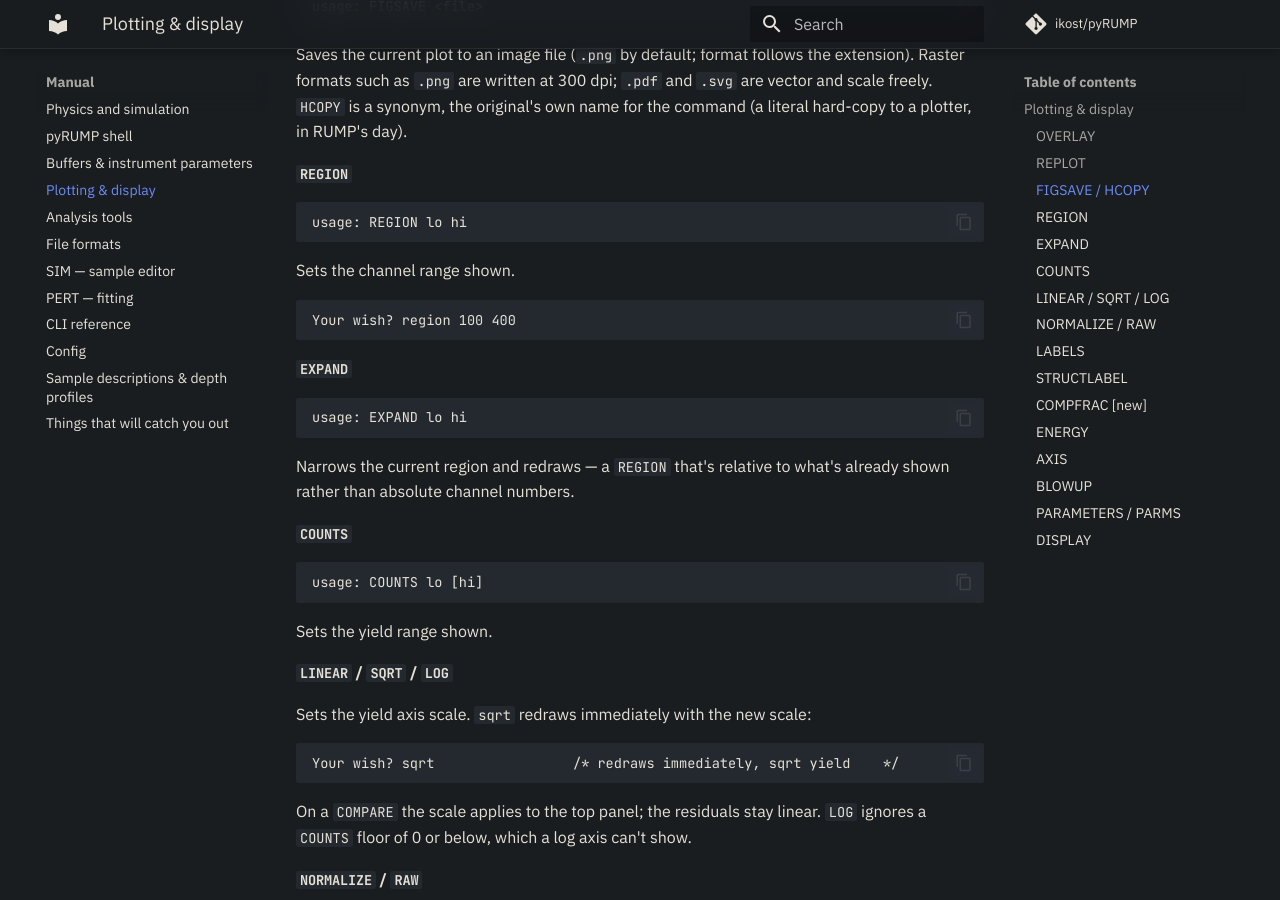
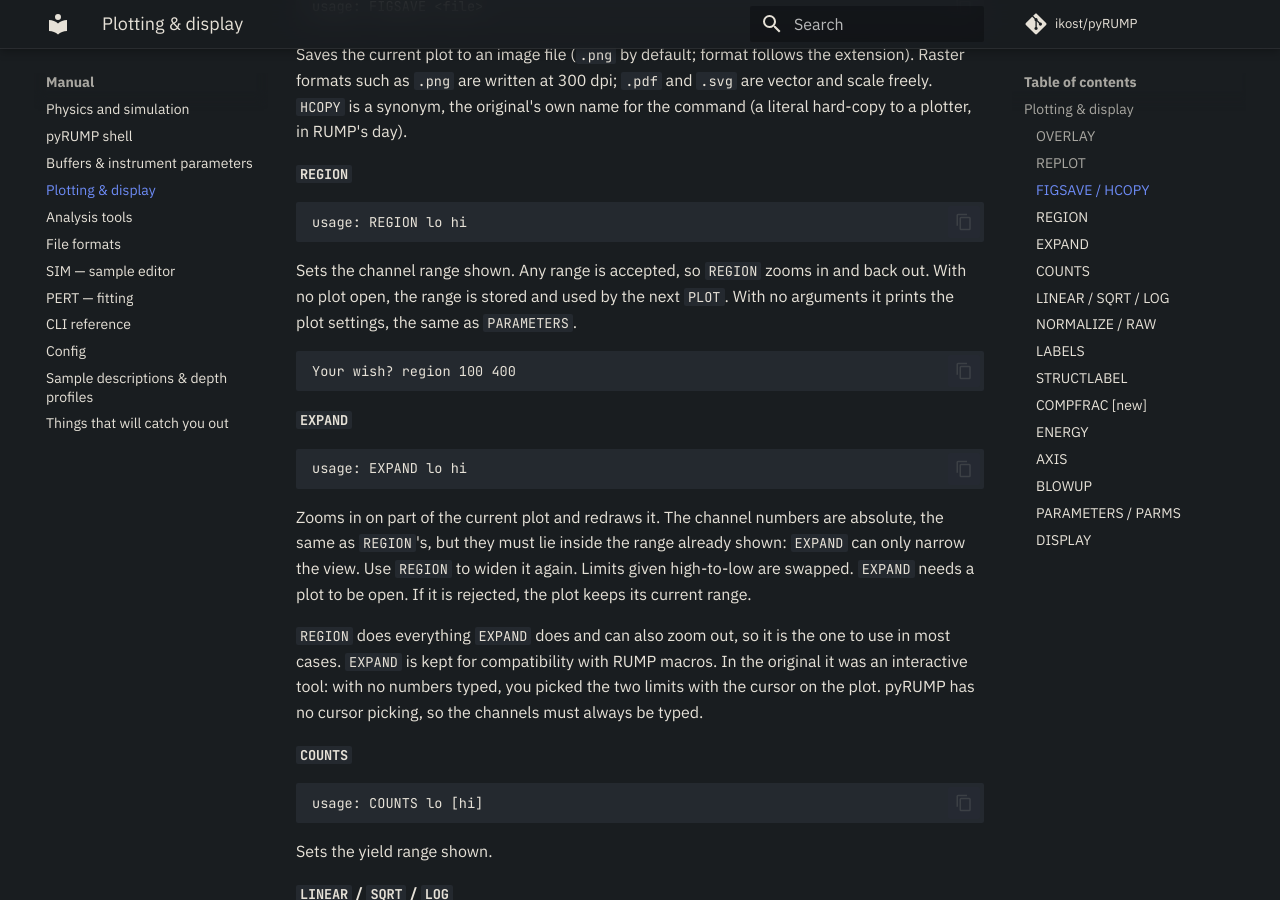
Before and after one commit to ikost/pyRUMP, an MkDocs documentation site: the page built from docs/manual/plotting.md, in a window 1280 px wide and 900 px high, scrolled down 706 px. Built offline with MkDocs 1.6.1 and Material for MkDocs 9.7.7, drawn with Linux system fonts in a browser that asks for light colours; comment, search, counter and statistics services are not loaded.

Commit message:
EXPAND: swap reversed limits, refuse with nothing plotted
Limits typed high-to-low are swapped, as RP_EXPAND's OrderPair does
(aplot.c:334). EXPAND with no plot open, or with an empty range, is
refused before the region is stored, so a rejected EXPAND no longer
leaves a half-applied region behind. Document how EXPAND differs from
REGION (it can only narrow the view) and that REGION alone prints the
plot settings.

Co-Authored-By: Claude Opus 5.5 <noreply@anthropic.com>

````diff
--- a/docs/manual/plotting.md
+++ b/docs/manual/plotting.md
@@ -39,7 +39,10 @@ RUMP's day).
 usage: REGION lo hi
 ```
 
-Sets the channel range shown.
+Sets the channel range shown. Any range is accepted, so `REGION` zooms in
+and back out. With no plot open, the range is stored and used by the next
+`PLOT`. With no arguments it prints the plot settings, the same as
+`PARAMETERS`.
 
 ```
 Your wish? region 100 400
@@ -51,8 +54,17 @@ Your wish? region 100 400
 usage: EXPAND lo hi
 ```
 
-Narrows the current region and redraws — a `REGION` that's relative to what's
-already shown rather than absolute channel numbers.
+Zooms in on part of the current plot and redraws it. The channel numbers
+are absolute, the same as `REGION`'s, but they must lie inside the range
+already shown: `EXPAND` can only narrow the view. Use `REGION` to widen it
+again. Limits given high-to-low are swapped. `EXPAND` needs a plot to be
+open. If it is rejected, the plot keeps its current range.
+
+`REGION` does everything `EXPAND` does and can also zoom out, so it is the
+one to use in most cases. `EXPAND` is kept for compatibility with RUMP
+macros. In the original it was an interactive tool: with no numbers typed,
+you picked the two limits with the cursor on the plot. pyRUMP has no cursor
+picking, so the channels must always be typed.
 
 #### `COUNTS`
 
````
Also changed, not shown: 2 other files.
